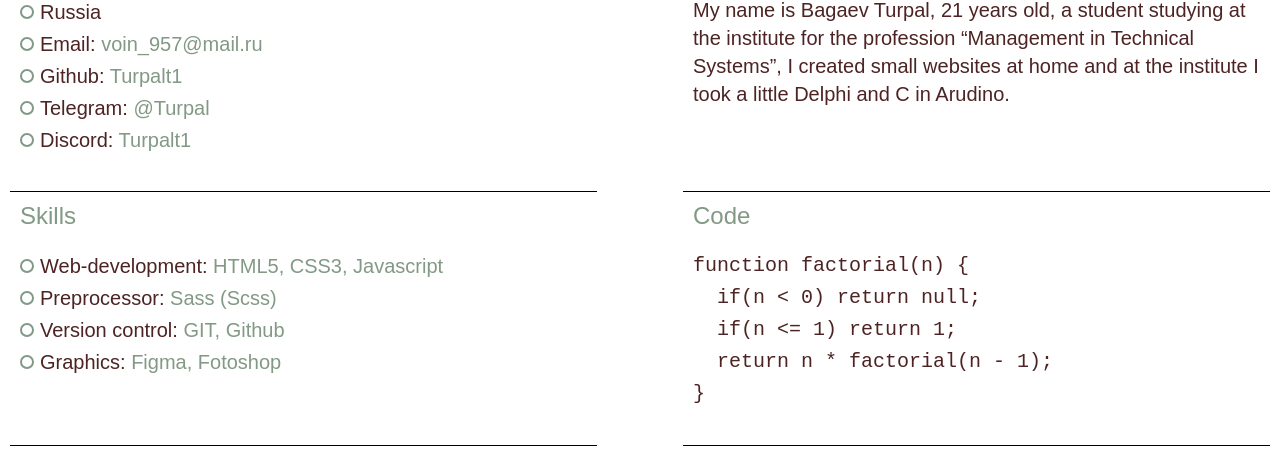
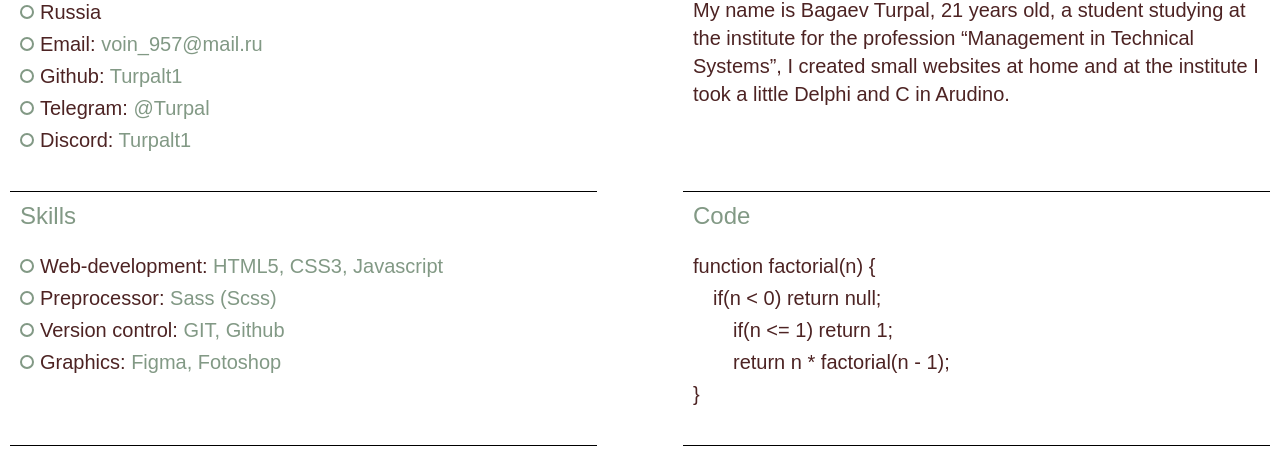
Before and after one commit to Turpalt1/rsschool-cv, a plain HTML site: page index.html in a window 1280 px wide. Shown: the part 494-947 px from the top of the page. Drawn offline with Linux system fonts and the light colour scheme.

Commit message:
fix: remove tag pre

```diff
--- a/index.html
+++ b/index.html
@@ -60,13 +60,11 @@
             </section>
             <section id="code" class="code block">
                 <h2 class="title">Code</h2>
-                <code class="code-text">
-                    <pre>
-function factorial(n) {
-  if(n &lt; 0) return null;
-  if(n &lt;= 1) return 1;
-  return n * factorial(n - 1);
-}</pre>
+                <code class="code-text">function factorial(n) {<br>
+                    &emsp;if(n &lt; 0) return null;<br>
+                    &emsp;&emsp;if(n &lt;= 1) return 1;<br>
+                    &emsp;&emsp;return n * factorial(n - 1);<br>
+                }
                 </code>
             </section>
             <section id="projects" class="projects block">
```
